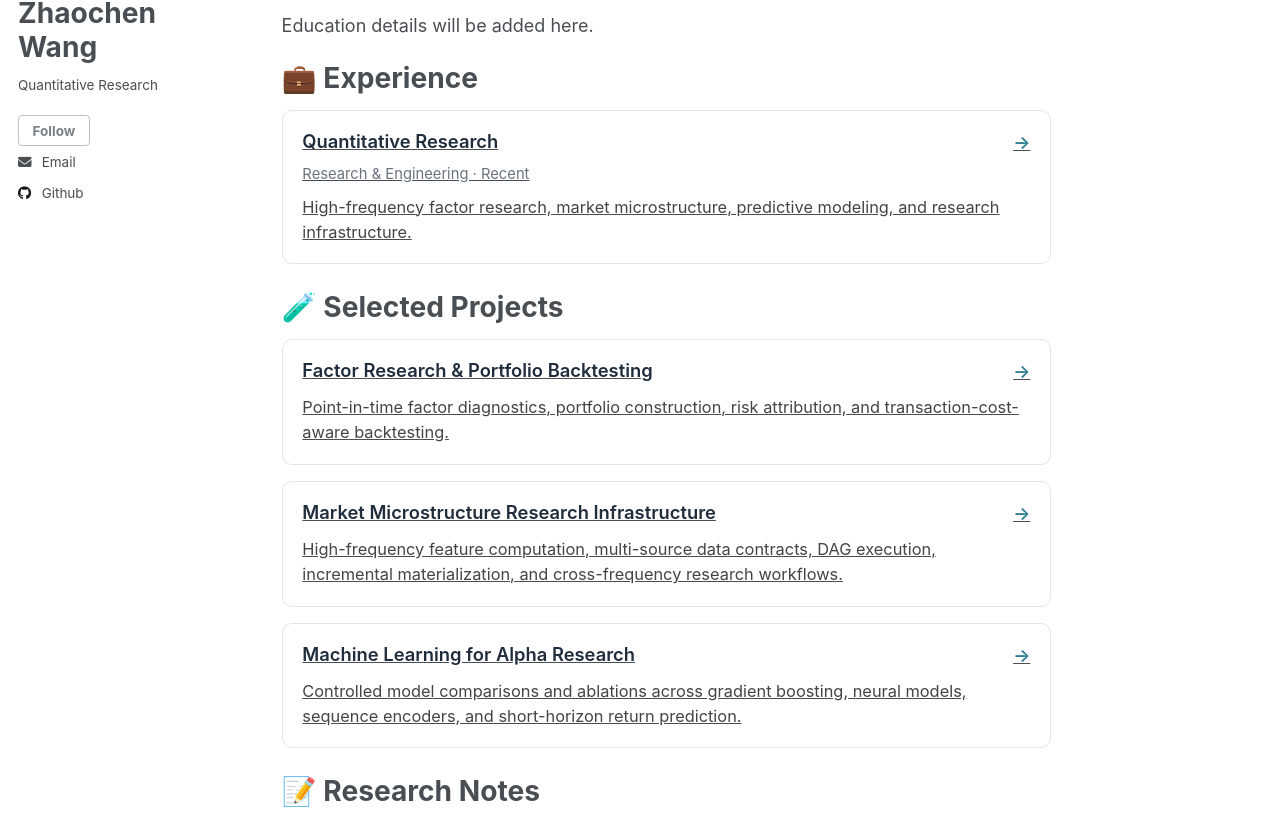
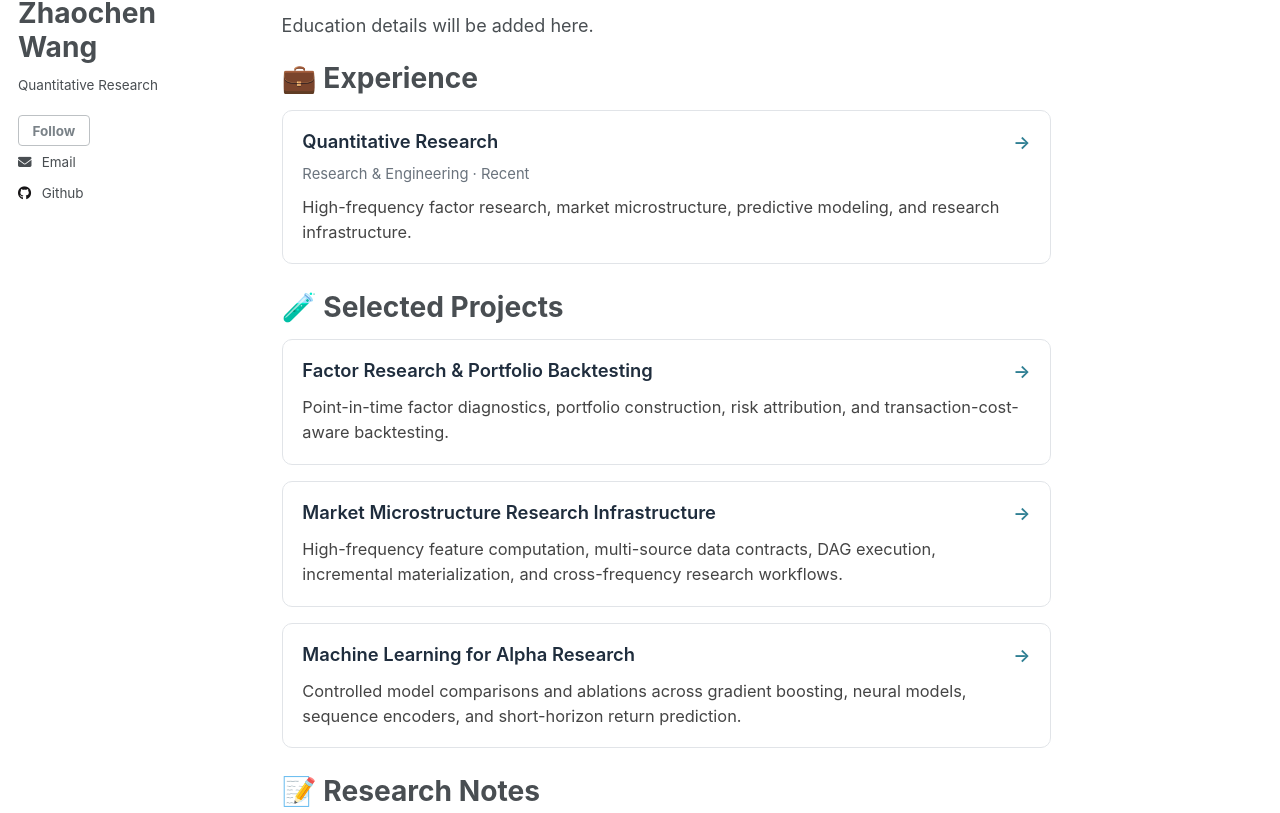
Before and after one commit to AntwerpBlue/AntwerpBlue.github.io, a Jekyll site: the page built from _pages/about.md, in a window 1280 px wide and 1368 px high. Shown: the part 294-1107 px from the top of the window. Built offline with Jekyll 4.4.1, drawn with Linux system fonts in a browser that asks for light colours.

Commit message:
Remove link underlines from content cards

```diff
--- a/assets/css/main.scss
+++ b/assets/css/main.scss
@@ -64,6 +64,11 @@
   &:focus-visible .content-card__arrow {
     transform: translateX(3px);
   }
+}
+
+.page__content a.content-card,
+.page__content a.content-card:hover {
+  text-decoration: none;
 }
 
 .content-card__header {
```
